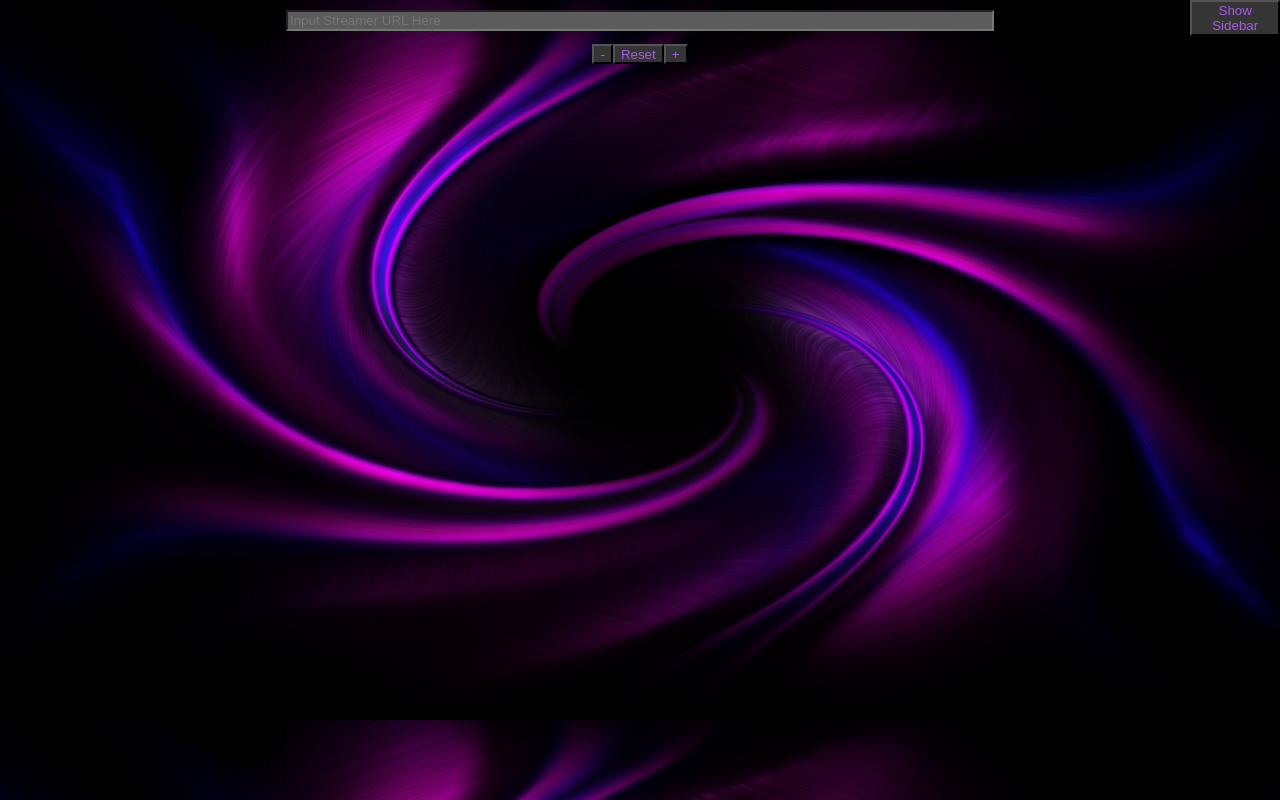
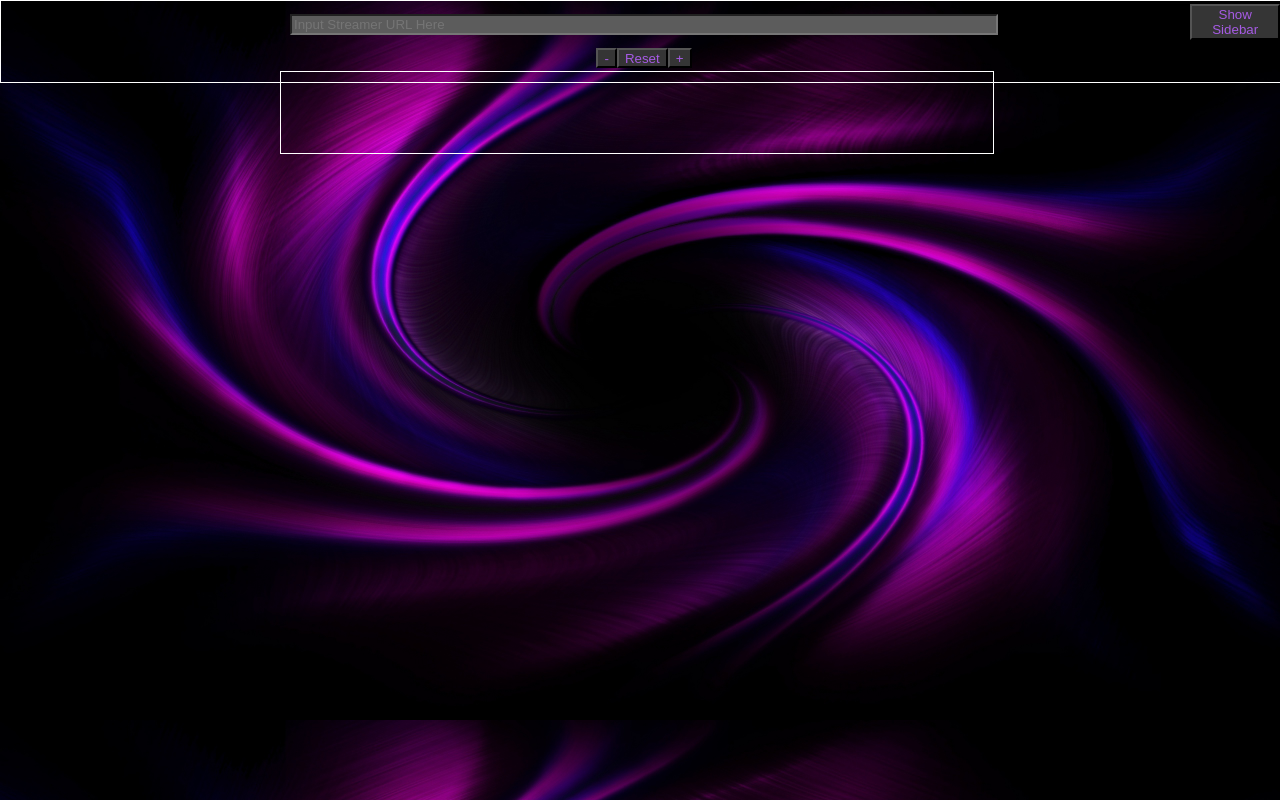
Before and after one commit to jnzhang622/MultiStreamViewer, a React (Create React App) app: page / in a window 1280 px wide. Built offline with nearby package versions, Linux system fonts and the light colour scheme; data requests are answered from the project's data file.

Commit message:
player auto resize test

```diff
--- a/src/App.css
+++ b/src/App.css
@@ -3,9 +3,22 @@ body{
   color: white;
   background-size: 100% ;
 }
+.fullScreen{
+  height: auto;
+  width: 100%;
+  justify-content: center;
+  display: flex;
+  flex-wrap: wrap;
+  padding: 3px;
+  border-color: white;
+  border-style: solid;
+  border-width: 1px;
+}
 .vidCont{
   display: flex;
   flex-direction: row;
+  width: 33%;
+  height: auto;
 }
 
 .streamerBar{
@@ -101,6 +114,8 @@ body{
   display: flex;
   flex-wrap: wrap;
   padding: 2px;
+  width: 100%;
+  height: 100%
 }
 
 .playerContainer{
@@ -108,4 +123,9 @@ body{
   display: flex;
   flex-wrap: wrap;
   padding: 3px;
+  width: 97%;
+  height: 100%;
+  border-color: white;
+  border-style: solid;
+  border-width: 1px;
 }
--- a/src/App.js
+++ b/src/App.js
@@ -10,10 +10,10 @@ class App extends React.Component {
     urls: [],
     streamers: [],
     searchTerm: "",
-    // height: "100%",
-    // width: "auto",
-    height: 453,
-    width: 808,
+    height: "auto",
+    width: "100%",
+    // height: 453,
+    // width: 808,
     rotation: 0,
     hideBar: true
   }
@@ -64,7 +64,7 @@ class App extends React.Component {
 
   render(){
     return (
-      <div>
+      <div className="fullScreen">
         <div className={this.state.hideBar ? "hiddenSideBar" : "shownSidebarDiv"}>
             <div >
               <button className="showBarButton" onClick={this.showHideBar}>{this.state.hideBar ? "Show Sidebar" : "Hide Sidebar"}</button>
@@ -75,7 +75,7 @@ class App extends React.Component {
               streamers={this.state.streamers}
               streamerItemClick={this.streamerItemClick}/> : null}
         </div>
-        <div >
+        <div>
           <div className="searchBarDiv">
               <form onSubmit={this.changeVidCode}>
                 <input className="searchBar"
```
Lines whose indentation alone changed are shown as unchanged.
